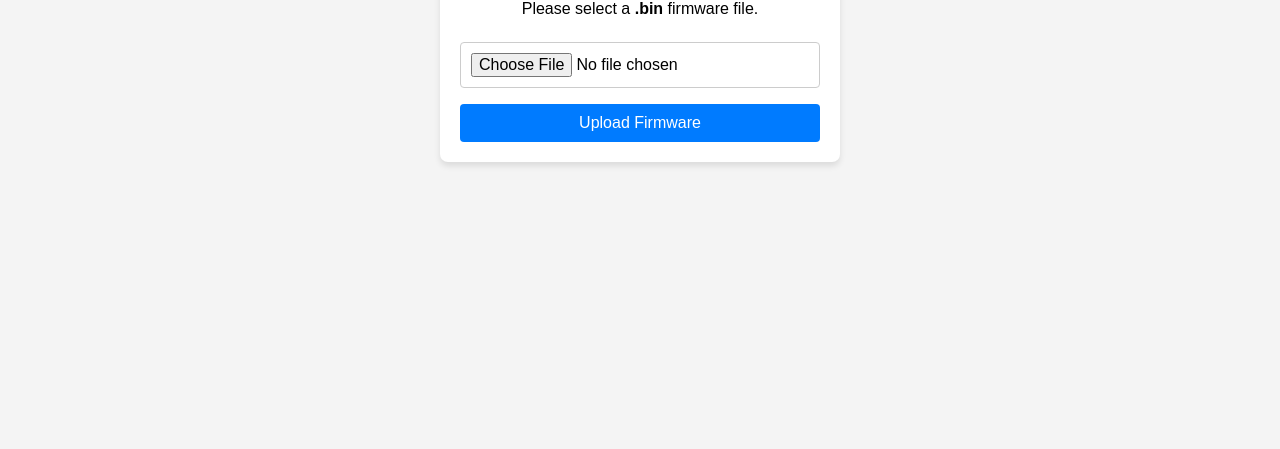
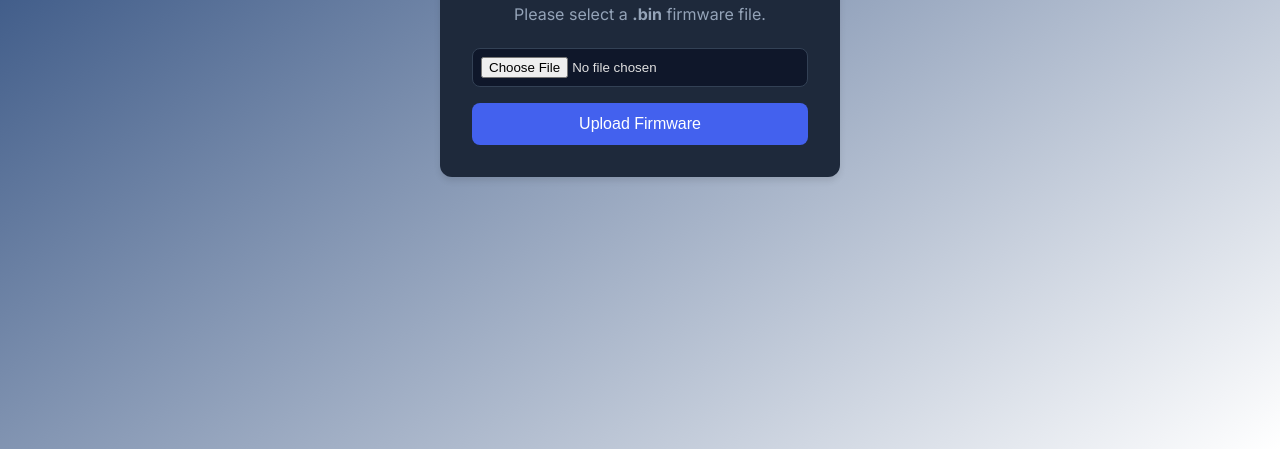
Before and after one commit to MudaSir-Latif/tem_hum_sensor, a website: page public/upload.html in a window 1280 px wide. Shown: the part 351-800 px from the top of the page. Drawn offline with Linux system fonts and the light colour scheme.

Commit message:
old upload page

```diff
--- a/public/upload-style.css
+++ b/public/upload-style.css
@@ -18,34 +18,36 @@
 }
 
 body {
-    font-family: Arial, sans-serif;
-    margin: 0;
-    padding: 0;
+    background: linear-gradient(145deg, #11346c, white);
+    font-family: 'Inter', sans-serif;
+    color: var(--text-primary);
     display: flex;
     justify-content: center;
     align-items: center;
     min-height: 100vh;
-    background-color: #f4f4f4;
 }
 
 .container {
+    background-color: var(--bg-card);
+    padding: 2rem;
+    border-radius: 0.75rem;
+    box-shadow: 0 4px 6px rgba(0, 0, 0, 0.1);
     text-align: center;
-    background: #fff;
-    padding: 20px;
-    border-radius: 8px;
-    box-shadow: 0 4px 6px rgba(0, 0, 0, 0.1);
-    max-width: 90%;
-    width: 400px;
+    width: 100%;
+    max-width: 400px;
 }
 
 h1 {
-    font-size: 1.5rem;
+    font-size: 1.75rem;
+    font-weight: 600;
     margin-bottom: 1rem;
+    color: var(--primary);
 }
 
 p {
     font-size: 1rem;
     margin-bottom: 1.5rem;
+    color: var(--text-secondary);
 }
 
 form {
@@ -55,37 +57,44 @@ form {
 }
 
 input[type="file"] {
-    padding: 10px;
-    border: 1px solid #ccc;
-    border-radius: 4px;
-    font-size: 1rem;
+    padding: 0.5rem;
+    border: 1px solid var(--border-color);
+    border-radius: 0.5rem;
+    background-color: var(--bg-dark);
+    color: var(--text-primary);
+    cursor: pointer;
 }
 
 button {
-    padding: 10px;
-    background-color: #007BFF;
+    padding: 0.75rem;
+    background-color: var(--primary);
     color: white;
     border: none;
-    border-radius: 4px;
+    border-radius: 0.5rem;
     font-size: 1rem;
+    font-weight: 500;
     cursor: pointer;
-    transition: background-color 0.3s;
+    transition: background-color 0.2s ease;
 }
 
 button:hover {
-    background-color: #0056b3;
+    background-color: var(--primary-light);
 }
 
-@media (max-width: 600px) {
+@media (max-width: 768px) {
+    .container {
+        padding: 1.5rem;
+    }
+
     h1 {
-        font-size: 1.25rem;
+        font-size: 1.5rem;
     }
 
     p {
-        font-size: 0.9rem;
+        font-size: 0.875rem;
     }
 
     button {
-        font-size: 0.9rem;
+        font-size: 0.875rem;
     }
 }
```
